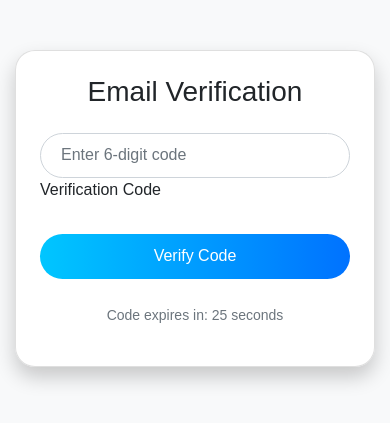
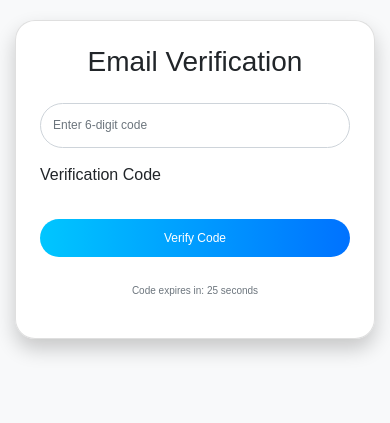
Before and after one commit to MadhankumarAI/1st-sem-kavya-mam-project, a Django app: template users/templates/users/verify_reset_code.html in a window 390 px wide. Shown: the top 423 px of the page. Run offline with Django 5.2, Linux system fonts and the light colour scheme; the template is opened without the code that fills it, so the values that code supplies are empty; some libraries are stand-ins or nearby versions.

Commit message:
Update verify_reset_code.html

```diff
--- a/users/templates/users/verify_reset_code.html
+++ b/users/templates/users/verify_reset_code.html
@@ -12,6 +12,8 @@
     overflow: hidden;
     background-color: #f8f9fa;
 }
+
+/* Spline Background */
 .spline-container {
     position: absolute;
     top: 0;
@@ -20,47 +22,118 @@
     height: 100vh;
     z-index: -1;
 }
+
+/* Card Styling */
 .card {
     z-index: 1;
     margin-top: 50px;
     border-radius: 20px;
     box-shadow: 0 10px 20px rgba(0, 0, 0, 0.2);
     background: rgba(255, 255, 255, 0.9);
+    width: 100%;
+    max-width: 450px; /* Set a max width for better control */
+    margin-left: auto;
+    margin-right: auto;
+    padding: 20px;
+    box-sizing: border-box;
 }
+
+/* Form Control Styling */
 .form-control {
     border-radius: 30px;
     height: 45px;
     padding: 10px 20px;
     font-size: 16px;
+    width: 100%; /* Ensure full width of the form */
+    margin-bottom: 15px; /* Added spacing between inputs */
 }
+
+/* Button Styling */
 .btn {
     border-radius: 30px;
     height: 45px;
     font-size: 16px;
     transition: all 0.3s ease-in-out;
+    width: 100%; /* Make the button full-width */
+    margin-top: 10px;
 }
+
 .btn-primary {
     background: linear-gradient(90deg, #00c6ff, #0072ff);
     border: none;
 }
+
 .btn-secondary {
     background: linear-gradient(90deg, #6c757d, #495057);
     border: none;
 }
+
+/* Timer Styling */
 .timer {
     font-size: 14px;
     color: #6c757d;
     margin-top: 10px;
 }
+
+/* Error Message Styling */
 .error-message {
     color: #dc3545;
     font-size: 14px;
     margin-top: 5px;
     display: none;
 }
+
+/* Resend Button Hidden by Default */
 #resendButton {
     display: none;
 }
+
+/* Media Queries for Responsiveness */
+
+/* Tablet Screens and Below */
+@media (max-width: 768px) {
+    .card {
+        margin-top: 30px;
+        padding: 15px;
+    }
+
+    .form-control {
+        font-size: 14px;
+        padding: 8px 15px;
+    }
+
+    .btn {
+        font-size: 14px;
+        height: 40px;
+    }
+
+    .timer {
+        font-size: 12px;
+    }
+}
+
+/* Mobile Screens */
+@media (max-width: 480px) {
+    .card {
+        margin-top: 20px;
+        padding: 10px;
+    }
+
+    .form-control {
+        font-size: 12px;
+        padding: 6px 12px;
+    }
+
+    .btn {
+        font-size: 12px;
+        height: 38px;
+    }
+
+    .timer {
+        font-size: 10px;
+    }
+}
+
     </style>
 </head>
 <body>
```
Lines whose indentation alone changed are shown as unchanged.
